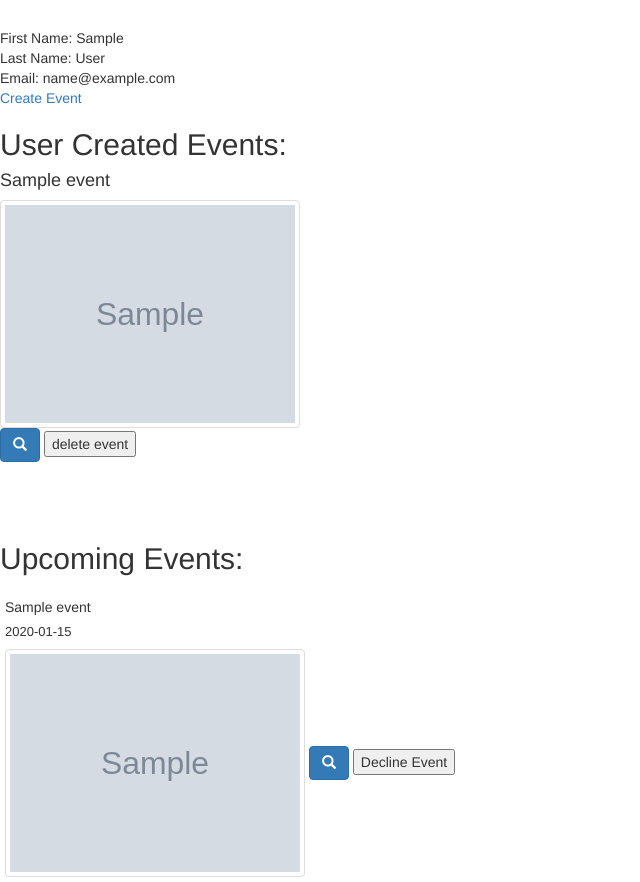
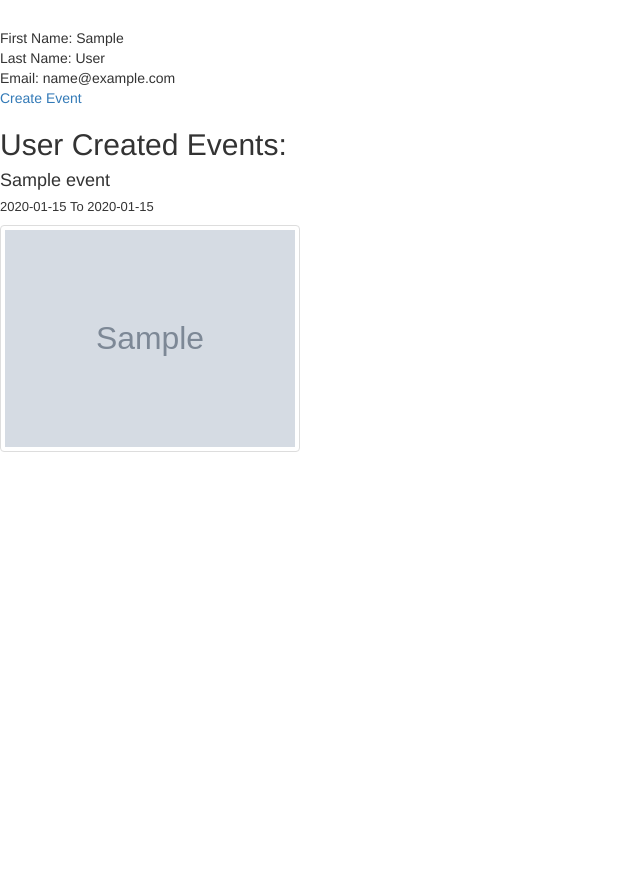
Before and after one commit to Ihyatt/pencil_me_in, a Flask app: page /users/1 in a window 1280 px wide. Shown: the part 290-1172 px from the top of the page, without its empty margins (0-640 px from the left). After the commit the page ends 742 px from the top, so only its background shows below. Run offline with Flask 2, Linux system fonts and the light colour scheme; tables that the repository leaves empty hold one stand-in row (values such as "Sample post"); grey boxes marked "Sample" are stand-in pictures; some libraries are stand-ins or nearby versions.

Commit message:
profile skeleton done

```diff
--- a/templates/profile.html
+++ b/templates/profile.html
@@ -78,11 +78,23 @@ Last Name: {{user.last_name}}<br>
 
 {% for event in user_events %}
   <div class="attraction-results">
-    <div class="yelp-results-btn" id="{{event.event_id}}">
-         <div value="{{event.event_id}}">
+  <!--   <div class="yelp-results-btn" id="{{event.event_id}}"> -->
+         <!-- <div value="{{event.event_id}}"> -->
                 <h4 class="results-header">{{ event.event_title }} </h4>
+                <h4 style="font-size:13px; text-transform:capitalize;">{{ event.event_start_date}} to {{ event.event_end_date}}</h4>
                 <img src="/static/images/{{event.event_image.image}}" class="img-thumbnail img-responsive profile-pic" alt="Cinque Terre" width="300">
-                    <br>
+                <br><div class="modal fade" id="eventModal{{ event.event_id }}" tabindex="-1" role="dialog" aria-labelledby="basicModal" aria-hidden="true" data-event-id="{{ event.event_id }}">
+                      <div class="modal-dialog">
+                        <div class="modal-content">
+                            <div class="modal-header">
+
+                             <h6> About: {{ event.event_title }}</h6>
+
+                                <h4 class="modal-title" id="myModalLabel"></h4>
+                                </div>
+                                  <div class="modal-body">
+                                    <div class="modalMap" id="map{{ event.event_id }}"></div>
+
                         <button type="button"  class="btn btn-primary triggerAttModal" data-attraction-id="{{ event.event_id }}"
                         data-toggle="modal"
                         data-target=""><span class="glyphicon glyphicon-search"></span></button>
@@ -91,14 +103,23 @@ Last Name: {{user.last_name}}<br>
                             <div class="modal-dialog">
                               <div class="modal-content">
                                 <div class="modal-header">
-                                  <button id="results-ev-header" type="button" class="close" data-dismiss="modal" aria-hidden="true"> About {{ event.event_title }}</button><br>
+
+                                  <h6> About: {{ event.event_title }}</h6>
+
                                   <h4 class="modal-title" id="myModalLabel"></h4>
                                 </div>
                                   <div class="modal-body">
+                                  <div class="modalMap" id="map{{ event.event_id }}"></div>
+                                     <div style="height:200px;width:60%px;border:1px solid #ccc;overflow:auto;, font-color:black;">
+                                      <img src="/static/images/{{event.event_image.image}}" class="img-thumbnail img-responsive profile-pic" alt="Cinque Terre" width="100">
+                                      <br>
+                                      {{event.event_title}}<br>
+                                      {{event.event_start_date}} to {{event.event_end_date}}<br>
+                                      {{event.study_location}}<br>
+                                      {{event.address}}<br>
+                                      {{event.neighborhood}}
 
-
-
-                                  <div class="modalMap" id="map{{ event.event_id }}"></div>
+                                      </div>
                             </div>
                             <div class="modal-footer">
                                 <button type="button" class="btn btn-default" data-dismiss="modal"    ><span class="glyphicon glyphicon-remove"></span></button>
@@ -108,8 +129,8 @@ Last Name: {{user.last_name}}<br>
                     </div>
                   </div>
                 </div>
-            </div>
-        </div>
+          <!--   </div>  -->
+       <!--  </div> -->
 </div>
 <script>
 
@@ -172,10 +193,12 @@ var infoWindow = new google.maps.InfoWindow({
 {% for event in event_request %}
 <div class="event-results" id="{{ event.event_id }}">
 
-        <h4 class="results-header" style="font-size:14px">{{ event.event_title }} </h4>
-          <h4 style="font-size:13px; text-transform:capitalize;">{{ event.event_start_date}}</h4>
+        <h4 class="results-header">{{ event.event_title }} </h4>
+          <h4 style="font-size:13px; text-transform:capitalize;">{{ event.event_start_date}} to {{ event.event_end_date}}</h4>
           <img src="/static/images/{{event.event_image.image}}" class="img-thumbnail img-responsive profile-pic" alt="Cinque Terre" width="300">
+          <br>
                   <button type="button"  class="btn btn-primary triggerEvModal" data-event-id="{{ event.event_id }}" data-toggle="modal" data-target=""><span class="glyphicon glyphicon-search"></span></button>
+
                   <button type="button" class="decline_request" data-event-id="{{event.event_id}}">Decline Event</button>
 
 
@@ -183,13 +206,22 @@ var infoWindow = new google.maps.InfoWindow({
                       <div class="modal-dialog">
                         <div class="modal-content">
                             <div class="modal-header">
-                              <button type="button" class="close" data-dismiss="modal" aria-hidden="true">About {{ event.event_title }}</button>
+
+                             <h6> About: {{ event.event_title }}</h6>
+
                                 <h4 class="modal-title" id="myModalLabel"></h4>
                                 </div>
                                   <div class="modal-body">
-                                    <div style="color: black"> {{ event.event_start_date}} </div>
                                     <div class="modalMap" id="map{{ event.event_id }}"></div>
                                       <div style="height:200px;width:60%px;border:1px solid #ccc;overflow:auto;, font-color:black;">
+                                      <img src="/static/images/{{event.event_image.image}}" class="img-thumbnail img-responsive profile-pic" alt="Cinque Terre" width="100">
+                                      <br>
+                                      {{event.event_title}}<br>
+                                      {{event.event_start_date}} to {{event.event_end_date}}<br>
+                                      {{event.study_location}}<br>
+                                      {{event.address}}<br>
+                                      {{event.neighborhood}}
+
                                       </div>
                                     </div>
                                     <div class="modal-footer">
```
